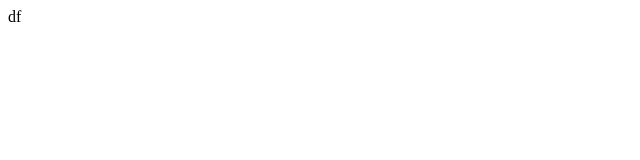
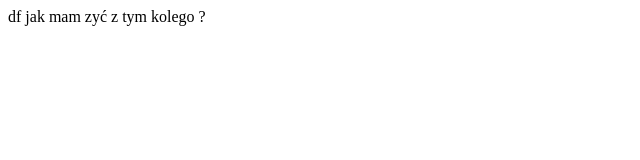
Before and after one commit to Gabq72/Praca-vs, a plain HTML site: page index.html in a window 1280 px wide. Shown: the whole page, without its empty margins (0-640 px from the left). Drawn offline with Linux system fonts and the light colour scheme.

Commit message:
Tak można

```diff
--- a/index.html
+++ b/index.html
@@ -8,5 +8,8 @@
 </head>
 <body>
     df
+
+
+    jak mam zyć z tym kolego ?
 </body>
 </html>
```
